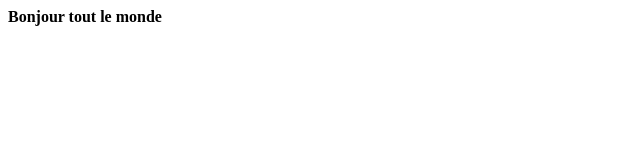
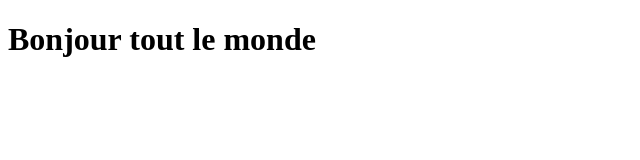
Before and after one commit to customBoks/hello_2, a plain HTML site: page index.html in a window 1280 px wide. Shown: the whole page, without its empty margins (0-640 px from the left). Drawn offline with Linux system fonts and the light colour scheme.

Commit message:
ajout h1

```diff
--- a/index.html
+++ b/index.html
@@ -12,6 +12,6 @@
 	</style>
 </head>
 <body>
-	Bonjour tout le monde
+	<h1>Bonjour tout le monde</h1>
 </body>
 </html>
```
